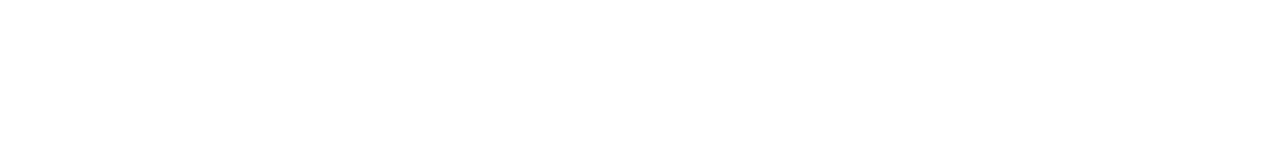
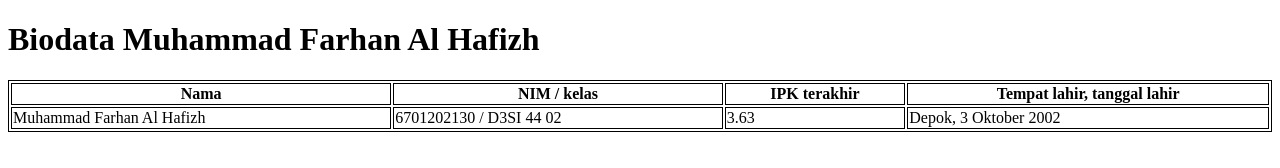
Before and after one commit to Farmuhh/67001202130-assessment1pwb, a plain HTML site: page index.html in a window 1280 px wide. Drawn offline with Linux system fonts and the light colour scheme.

Commit message:
v.1.2-6701202130

```diff
--- a/index.html
+++ b/index.html
@@ -5,8 +5,26 @@
     <meta http-equiv="X-UA-Compatible" content="IE=edge">
     <meta name="viewport" content="width=device-width, initial-scale=1.0">
     <title>Index _ Muhammad Farhan Al Hafizh</title>
+    <style>
+        table, th, td {
+          border:1px solid black;
+        }
+        </style>
 </head>
 <body>
-
+    <h1>Biodata Muhammad Farhan Al Hafizh</h1>
+    <table style="width:100%">
+        <tr>
+          <th>Nama </th>
+          <th>NIM / kelas</th>
+          <th>IPK terakhir</th>
+          <th>Tempat lahir, tanggal lahir</th>
+        </tr>
+        <tr>
+          <td>Muhammad Farhan Al Hafizh</td>
+          <td>6701202130 / D3SI 44 02</td>
+          <td>3.63</td>
+          <td>Depok, 3 Oktober 2002</td>
+        </tr>
 </body>
 </html>
```
